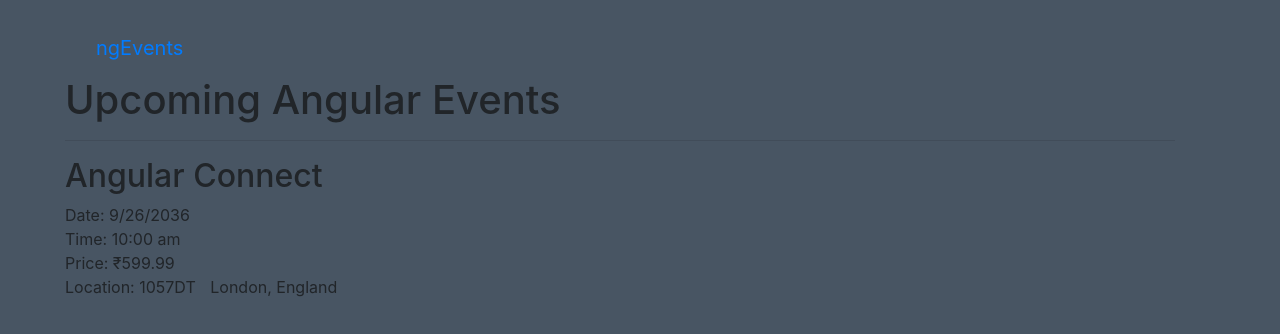
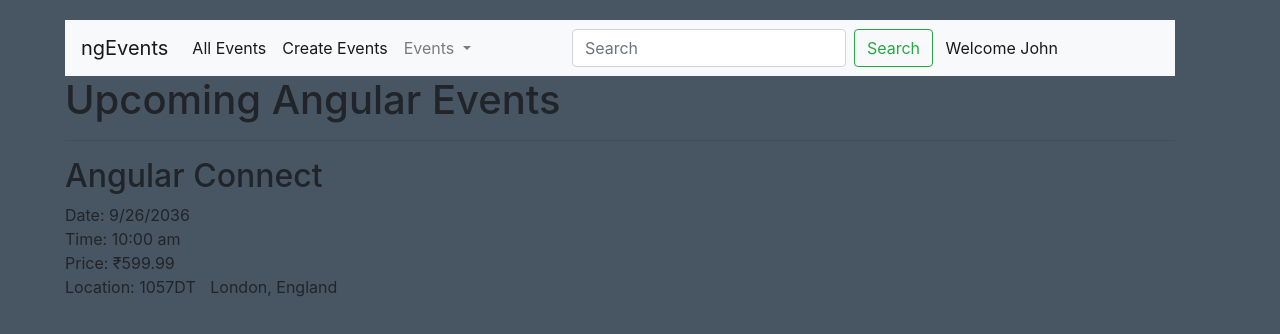
Before and after one commit to abhishe3571/Angular-Fundamentals, an Angular app: page / in a window 1280 px wide. Shown: the top 334 px of the page. Built offline with nearby package versions, Linux system fonts and the light colour scheme.

Commit message:
Do the styles in navbar component

```diff
--- a/src/app/nav/navbar.component.html
+++ b/src/app/nav/navbar.component.html
@@ -1,10 +1,87 @@
-<div class="navbar navbar-default">
-  <div class="container-fluid">
+<nav class="navbar navbar-expand-lg navbar-light bg-light">
+  <a class="navbar-brand">ngEvents</a>
+  <button
+    class="navbar-toggler"
+    type="button"
+    data-toggle="collapse"
+    data-target="#navbarSupportedContent"
+    aria-controls="navbarSupportedContent"
+    aria-expanded="false"
+    aria-label="Toggle navigation"
+  >
+    <span class="navbar-toggler-icon"></span>
+  </button>
+
+  <div class="collapse navbar-collapse" id="navbarSupportedContent">
+    <ul class="navbar-nav mr-auto">
+      <li class="nav-item active">
+        <a class="nav-link" href="#"
+          >All Events <span class="sr-only">(current)</span></a
+        >
+      </li>
+      <li class="nav-item active">
+        <a class="nav-link" href="#"
+          >Create Events</a
+        >
+      </li>
+      <!-- <li class="nav-item">
+        <a class="nav-link" href="#">Link</a>
+      </li> -->
+      <li class="nav-item dropdown">
+        <a
+          class="nav-link dropdown-toggle"
+          href="#"
+          id="navbarDropdown"
+          role="button"
+          data-toggle="dropdown"
+          aria-haspopup="true"
+          aria-expanded="false"
+        >
+          Events
+        </a>
+        <span class="caret"></span>
+        <ul class="dropdown-menu">
+          <li>
+            <a href="">Angular Connect</a>
+          </li>
+        </ul>
+        <!-- <div class="dropdown-menu" aria-labelledby="navbarDropdown">
+          <a class="dropdown-item" href="#">Angular Connect</a>
+          <a class="dropdown-item" href="#">Angular 1</a>
+           <div class="dropdown-divider"></div>
+          <a class="dropdown-item" href="#">Something else here</a>
+        </div> -->
+      </li>
+      <!-- <li class="nav-item">
+        <a class="nav-link disabled" href="#">Disabled</a>
+      </li> -->
+    </ul>
+
+    <form class="form-inline my-2 my-lg-0">
+      <input
+        class="form-control mr-sm-2"
+        type="search"
+        placeholder="Search"
+        aria-label="Search"
+      />
+      <button class="btn btn-outline-success my-2 my-sm-0" type="submit">
+        Search</button
+      ><span>&nbsp;</span>
+    </form>
+    <ul class="navbar-nav mr-auto">
+        <li class="nav-item active">
+            <a class="nav-link" href="#"
+              >Welcome John</a
+            >
+          </li>
+    </ul>
+  </div>
+
+  <!-- <div class="container-fluid">
         <div class="navbar-header">
             <a class="navbar-brand">ngEvents</a>
         </div>
-
-    <div class="collapse navbar-collapse">
+        <div class="">
             <ul class="nav navbar-nav">
                 <li>
                     <a>All Events</a>
@@ -15,12 +92,12 @@
                     Events
                     <span class="caret"></span>
                     </a>
+                </li>
                 <ul class="dropdown-menu">
                     <li>
                         <a href="">Angular Connect</a>
                     </li>
                 </ul>
-        </li>
             </ul>
             <div class="navbar-header navbar-right">
                 <ul class="nav navbar-nav">
@@ -31,14 +108,10 @@
             </div>
             <form id="searchForm" class="navbar-form navbar-right">
                 <div class="form-group">
-          <input
-            type="text"
-            class="form-control"
-            placeholder="Search Sessions"
-          />
+                    <input type="text" class="form-control" placeholder="Search Sessions" />
                 </div>
                 <button class="btn btn-default">Search</button>
             </form>
         </div>
-  </div>
-</div>
+    </div> -->
+</nav>
```
Lines whose indentation alone changed are shown as unchanged.
